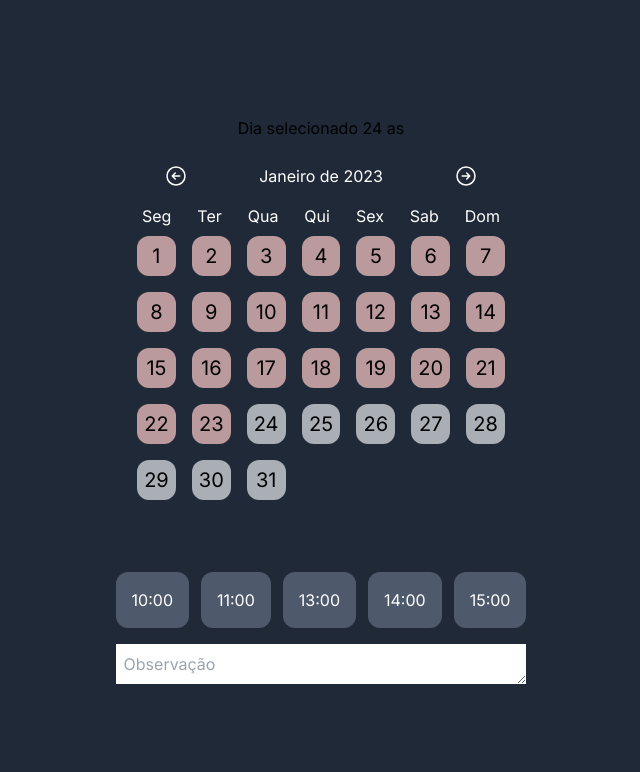
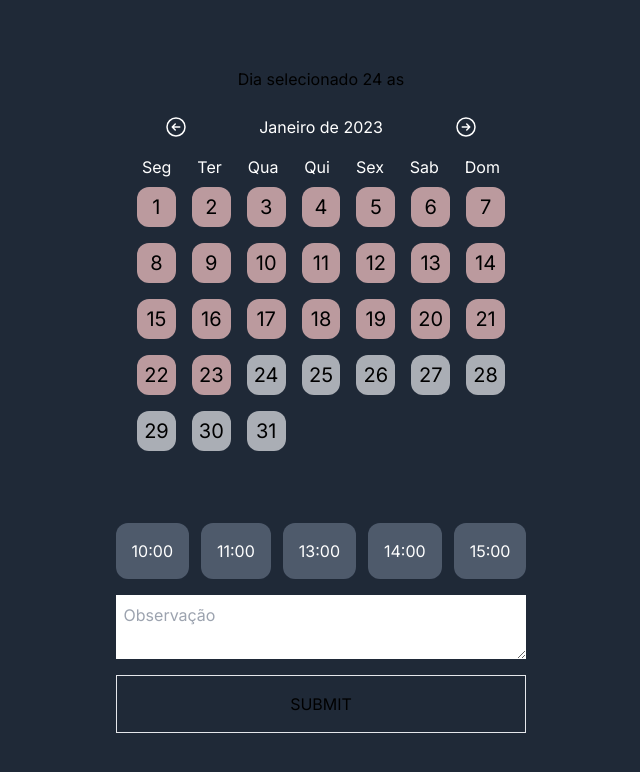
Before and after one commit to alissonpeixer/your-time, a Next.js app: page /schedule in a window 1280 px wide. Both pictures are taken after a click on the button "24". Shown: the top 772 px of the page, without its empty margins (319-959 px from the left). Built offline with nearby package versions, Linux system fonts and the light colour scheme.

Commit message:
feat: create submit button

```diff
--- a/src/pages/schedule/index.tsx
+++ b/src/pages/schedule/index.tsx
@@ -5,10 +5,27 @@ import Calendar from "@/components/atoms/Calendar";
 
 
 const Schedule = () => {
+
+
+
     const hors = ['10:00', '11:00', '13:00', '14:00', '15:00'] || ''
     const [daySelect, setDaySelect] = useState<number | string>()
     const [hoursSelect, setCurrentHours] = useState<number | string>()
+    const [inputValue, setInputValue] = useState<string>('')
 
+
+    const body = {
+        daySelect,
+        hoursSelect,
+        inputValue
+    }
+
+
+    const service = () => {
+        setInputValue('')
+        setCurrentHours('')
+        setDaySelect('')
+    }
 
     return (
         <Container>
@@ -18,7 +35,7 @@ const Schedule = () => {
 
 
 
-            <div className="h-28 flex flex-col gap-4">
+            <div className=" flex flex-col gap-4">
                 {
                     daySelect && (
                         <>
@@ -42,8 +59,18 @@ const Schedule = () => {
                                     </button>
                                 ))}
                             </div>
-                            <textarea className="p-2" placeholder="Observação" />
-
+                            <textarea
+                                className="p-2"
+                                placeholder="Observação"
+                                value={inputValue}
+                                onChange={e => setInputValue(e.target.value)}
+                            />
+                            <button
+                                className="border p-4 hover:border-red-200"
+                                onClick={() => service()}
+                            >
+                                SUBMIT
+                            </button>
                         </>
                     )
                 }
```
Also changed, not shown: src/components/molecules/Container/index.tsx (+7 -7 lines).
